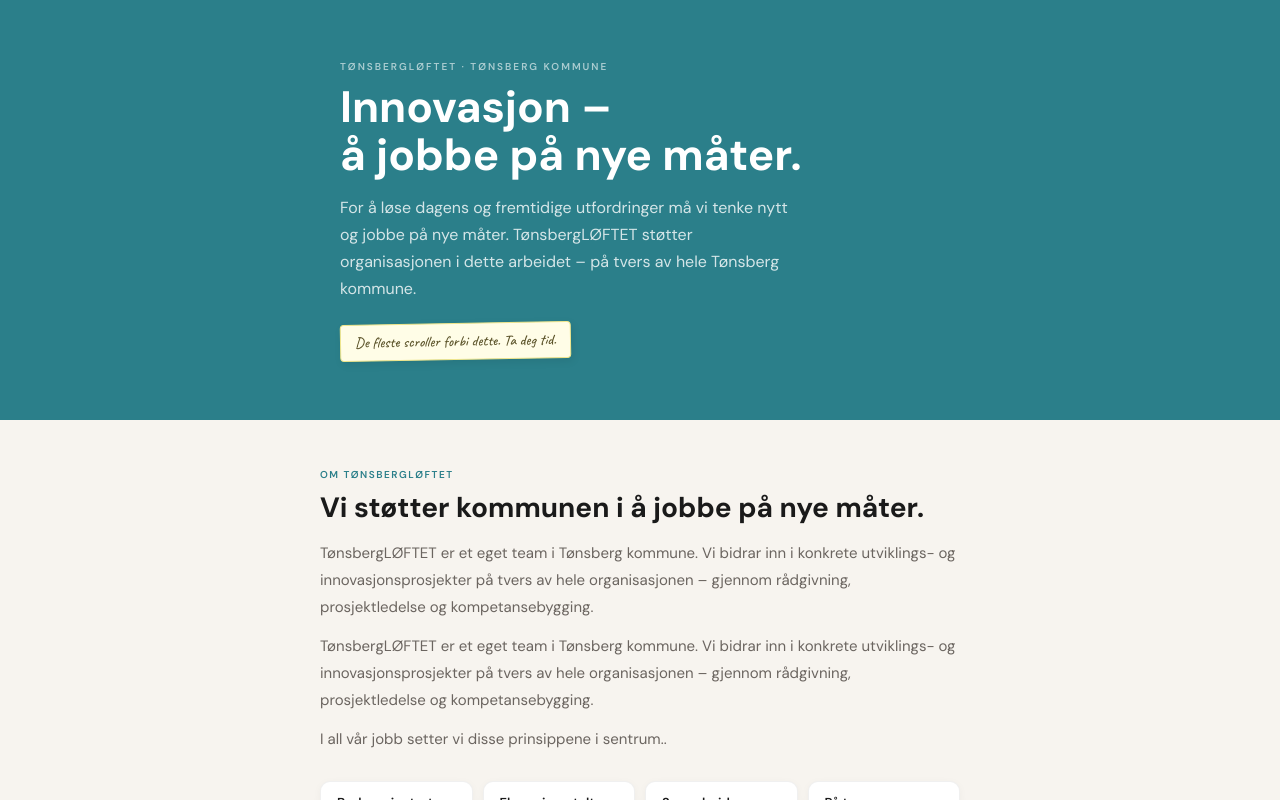
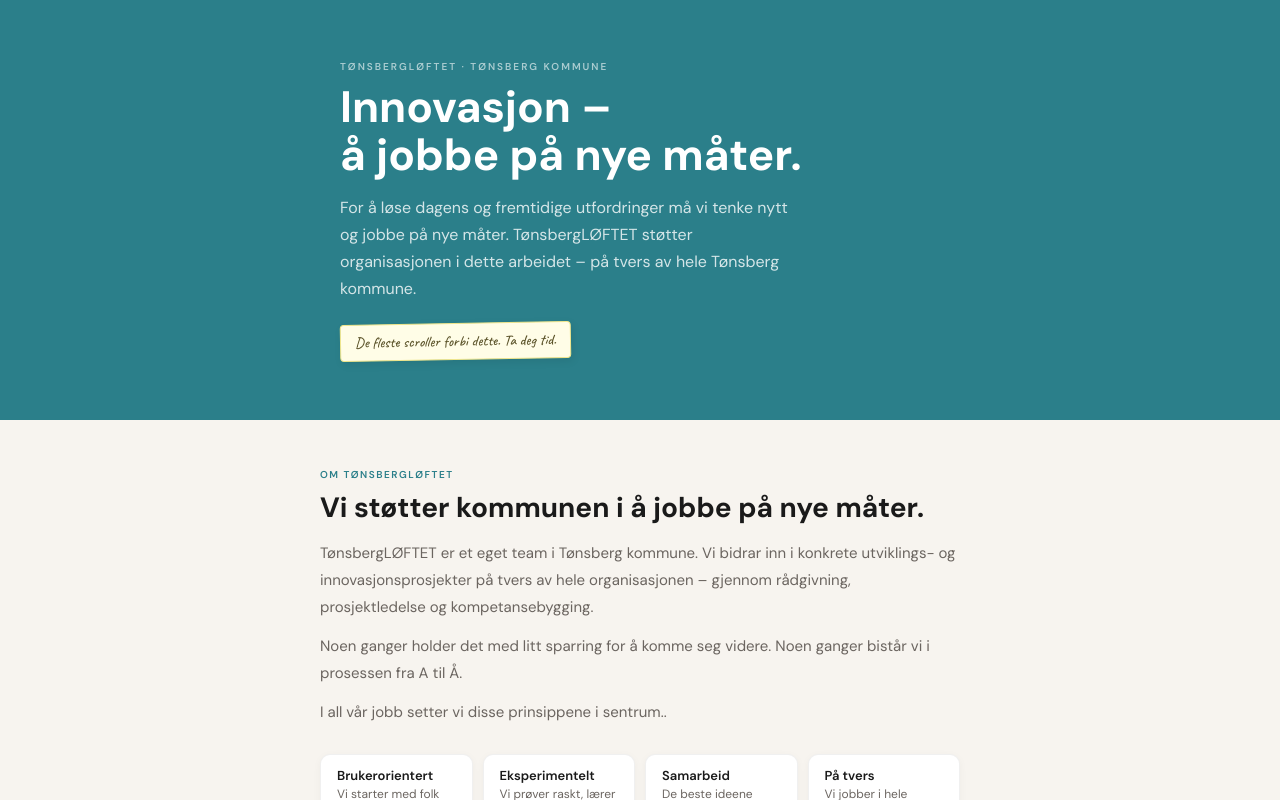
Before and after one commit to mariusgitar/tonsbergloftet, a React (Vite) app: page / in a window 1280 px wide. Both pictures are taken after a click on the button "Hopp over". Built offline with nearby package versions, Linux system fonts and the light colour scheme.

Commit message:
Fix duplicate paragraph and update content
Replaced duplicate paragraph with a new paragraph about sparring and assistance.

```diff
--- a/src/App.jsx
+++ b/src/App.jsx
@@ -446,7 +446,7 @@
         <p style={{ color: TEAL, fontWeight: 600, fontSize: 10, letterSpacing: 1.5, textTransform: "uppercase", marginBottom: 10 }}>Om TønsbergLØFTET</p>
         <h2 style={{ fontSize: "clamp(22px,5vw,28px)", fontWeight: 700, color: INK, marginBottom: 16, lineHeight: 1.2 }}>Vi støtter kommunen i å jobbe på nye måter.</h2>
         <p style={{ fontSize: 15, color: WARM_GRAY, lineHeight: 1.8, marginBottom: 12 }}>TønsbergLØFTET er et eget team i Tønsberg kommune. Vi bidrar inn i konkrete utviklings- og innovasjonsprosjekter på tvers av hele organisasjonen – gjennom rådgivning, prosjektledelse og kompetansebygging.</p>
-         <p style={{ fontSize: 15, color: WARM_GRAY, lineHeight: 1.8, marginBottom: 12 }}> <p style={{ fontSize: 15, color: WARM_GRAY, lineHeight: 1.8, marginBottom: 12 }}>TønsbergLØFTET er et eget team i Tønsberg kommune. Vi bidrar inn i konkrete utviklings- og innovasjonsprosjekter på tvers av hele organisasjonen – gjennom rådgivning, prosjektledelse og kompetansebygging.</p></p>
+         <p style={{ fontSize: 15, color: WARM_GRAY, lineHeight: 1.8, marginBottom: 12 }}> <p style={{ fontSize: 15, color: WARM_GRAY, lineHeight: 1.8, marginBottom: 12 }}>Noen ganger holder det med litt sparring for å komme seg videre. Noen ganger bistår vi i prosessen fra A til Å.</p></p>
         <p style={{ fontSize: 15, color: WARM_GRAY, lineHeight: 1.8, marginBottom: 28 }}>I all vår jobb setter vi disse prinsippene i sentrum..</p>
 
         {/* Prinsipper */}
```
